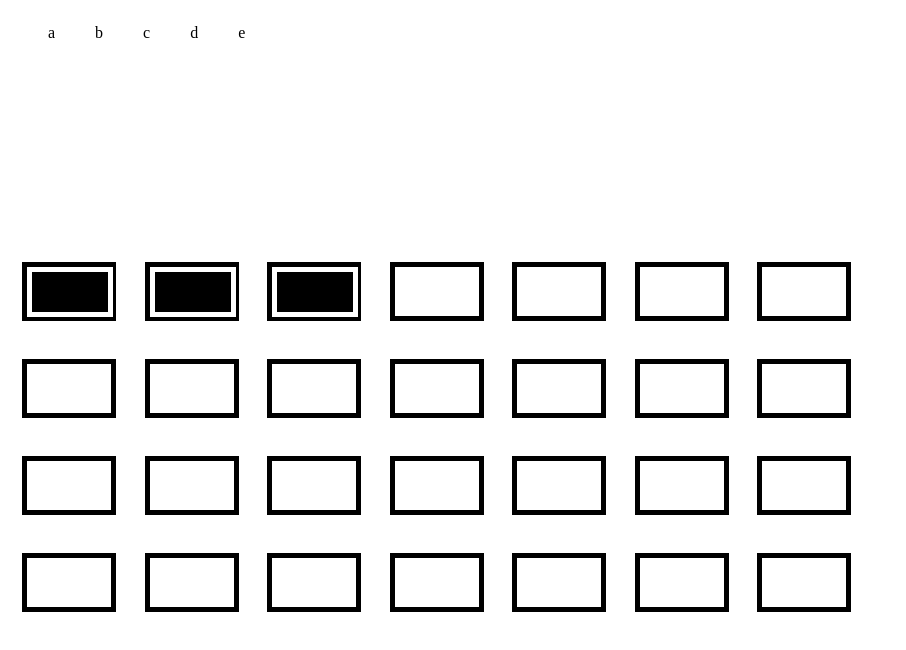
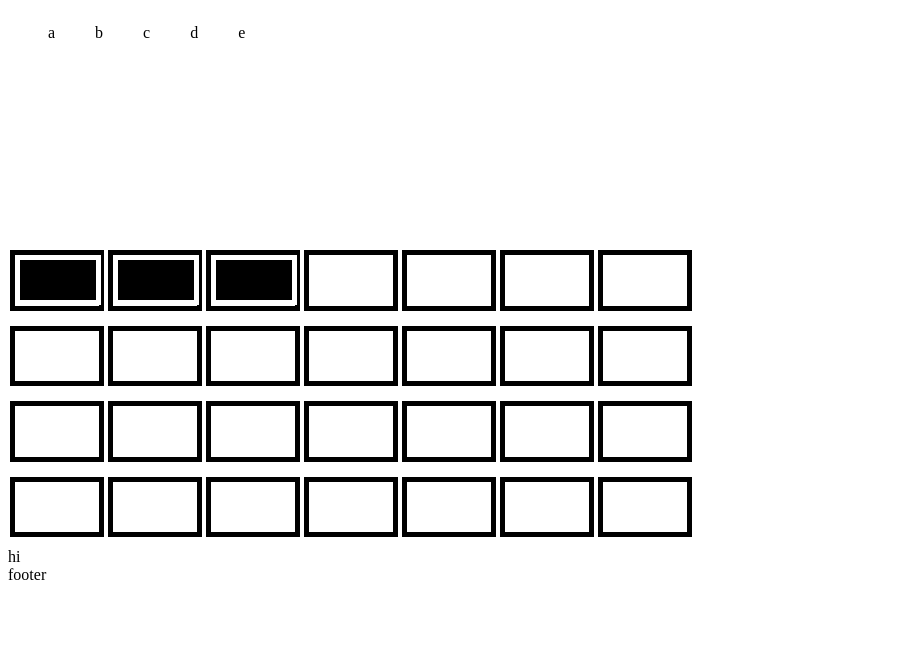
Before and after one commit to smilelovea/20200521, a React (Create React App) app in the folder lol/: page / in a window 1280 px wide. Shown: the top 650 px of the page, without its empty margins (0-906 px from the left). Built offline with nearby package versions, Linux system fonts and the light colour scheme.

Commit message:
add champbox

```diff
--- a/lol/src/chessboard.css
+++ b/lol/src/chessboard.css
@@ -1,4 +1,3 @@
-
 .box {
   height: 40px;
   width: 76px;
@@ -6,24 +5,23 @@
   background-color: black;
 }
 
-.holder.over{
-    background-color:#A9F5F2 !important ;
-
-
+.holder.over {
+  background-color: #a9f5f2 !important ;
 }
 
-.container {
-
+.chessboard {
   display: grid;
   grid-template-columns: repeat(7, 1fr);
+  grid-row-gap: 2px;
   width: 656px;
-    height: 388px;
+  height: 300px;
 }
 
 .holder {
   height: 48.5px;
   width: 84px;
-    margin: 14.25px;
+  margin: 2px;
+  padding-bottom: 2px;
   background-size: auto 87.7572px;
   border: solid 5px black;
   background-color: white;
--- a/lol/src/chessboard.js
+++ b/lol/src/chessboard.js
@@ -1,61 +1,75 @@
-
-import React, { useState } from 'react';
+import React, { useState } from "react";
 //import ReactDOM, { render } from 'react-dom';
 //import App from './App';
-import './chessboard.css';
-
+import "./chessboard.css";
 
 function Chessboard() {
   return (
     <div className="container">
-        {Array(28).fill().map((_,i) => (
-            <div className="holder" onDragOver = {event => event.preventDefault()} onDragStart = {dragStart} onDragEnd = {dragEnd}
-                onDrop = {onDrop_handler} onDragEnter = {dragEnter} onDragLeave = {dragLeave} key={i} >
-                {i <= 2 ? <div className="box" draggable="true" onDrop = {onDrop_prevent}
-                id={i} onDragStart = {onDragStart_box} /> : ''}
+      <div className="chessboard">
+        {Array(28)
+          .fill()
+          .map((_, i) => (
+            <div
+              className="holder"
+              onDragOver={(event) => event.preventDefault()}
+              onDragStart={dragStart}
+              onDragEnd={dragEnd}
+              onDrop={onDrop_handler}
+              onDragEnter={dragEnter}
+              onDragLeave={dragLeave}
+              key={i}
+            >
+              {i <= 2 ? (
+                <div
+                  className="box"
+                  draggable="true"
+                  onDrop={onDrop_prevent}
+                  id={i}
+                  onDragStart={onDragStart_box}
+                />
+              ) : (
+                ""
+              )}
             </div>
           ))}
       </div>
 
-)}
-
-
-function onDragStart_box(event){
-    event.dataTransfer.setData('text', event.target.id);
-
+      <div className="champbox">hi</div>
+    </div>
+  );
 }
 
+function onDragStart_box(event) {
+  event.dataTransfer.setData("text", event.target.id);
+}
 
-function onDrop_prevent(event){
+function onDrop_prevent(event) {
   event.preventDefault();
   event.stopPropagation();
-
 }
 
 function onDrop_handler(event) {
   event.preventDefault();
-    const data = event.dataTransfer.getData('text');
+  const data = event.dataTransfer.getData("text");
 
   if (data) {
     event.target.append(document.getElementById(data));
   }
 
-    const boxClass = document.getElementsByClassName('box');
+  const boxClass = document.getElementsByClassName("box");
 
   const boxFirstChild = event.currentTarget.firstElementChild;
   if (data) {
     const boxLastChild = event.currentTarget.lastChild;
-        event.target.replaceChild(boxLastChild,boxFirstChild);
+    event.target.replaceChild(boxLastChild, boxFirstChild);
     event.target.appendChild(boxFirstChild);
   }
-
-;}
-
-
+}
 
 const holders = document.getElementsByClassName("holder");
 
-function dragStart(event){
+function dragStart(event) {
   //for (let i=0; i<holders.length; i++) {
   //    // console.log(holders[i]);
   //     if (holders[i].firstChild == null) {
@@ -63,28 +77,29 @@ function dragStart(event){
   //         holders[i].style.backgroundColor = "red";
   //     }
   // }
-    Array.from(holders).filter(element => element.firstChild == null).forEach(element => element.style.backgroundColor = "#cccccc");
+  Array.from(holders)
+    .filter((element) => element.firstChild == null)
+    .forEach((element) => (element.style.backgroundColor = "#cccccc"));
   console.log(event.currentTarget);
-    event.currentTarget.classList.remove('over');
+  event.currentTarget.classList.remove("over");
 }
 
-
-
-function dragEnd(event){
-    Array.from(holders).filter(element => element.firstChild == null).forEach(element => element.style.backgroundColor = "white");
+function dragEnd(event) {
+  Array.from(holders)
+    .filter((element) => element.firstChild == null)
+    .forEach((element) => (element.style.backgroundColor = "white"));
   // console.log(event.currentTarget);
 }
 
-function dragEnter(event){
+function dragEnter(event) {
   event.preventDefault();
-       event.target.classList.add('over');
-
+  event.target.classList.add("over");
 }
 
-   function dragLeave(event){
+function dragLeave(event) {
   event.preventDefault();
 
-    event.target.classList.remove('over');
+  event.target.classList.remove("over");
 }
 
 export default Chessboard;
--- /dev/null
+++ b/lol/src/footer.js
@@ -0,0 +1,8 @@
+import React from "react";
+import "./footer.css";
+
+function Footer() {
+  return <div> footer </div>;
+}
+
+export default Footer;
--- a/lol/src/headercss.css
+++ b/lol/src/headercss.css
@@ -5,7 +5,7 @@ header {
 }
 
 .family-sites {
-    display:inline-block;
+  display: inline-block;
 }
 
 .head-main {
--- a/lol/src/index.js
+++ b/lol/src/index.js
@@ -1,19 +1,20 @@
-import { render } from '@testing-library/react';
-import React from 'react';
-import ReactDOM from 'react-dom';
-import Chessboard from './chessboard';
-import Header from './header';
+import { render } from "@testing-library/react";
+import React from "react";
+import ReactDOM from "react-dom";
+import Chessboard from "./chessboard";
+import Header from "./header";
+import Footer from "./footer";
 
-class Home extends React.Component{
-    render(){
-        return(
-            <div>
-            <Header />
-            <Chessboard />
-            </div>
-        )
-    }
+class Home extends React.Component {
+  render() {
+    return (
+      <div>
+        <Header />
+        <Chessboard />
+        <Footer />
+      </div>
+    );
+  }
 }
 
-
-ReactDOM.render(<Home/ >,document.getElementById('root'));
+ReactDOM.render(<Home />, document.getElementById("root"));
```
Also changed, not shown: lol/src/footer.css (added). Lines whose indentation alone changed are shown as unchanged.
